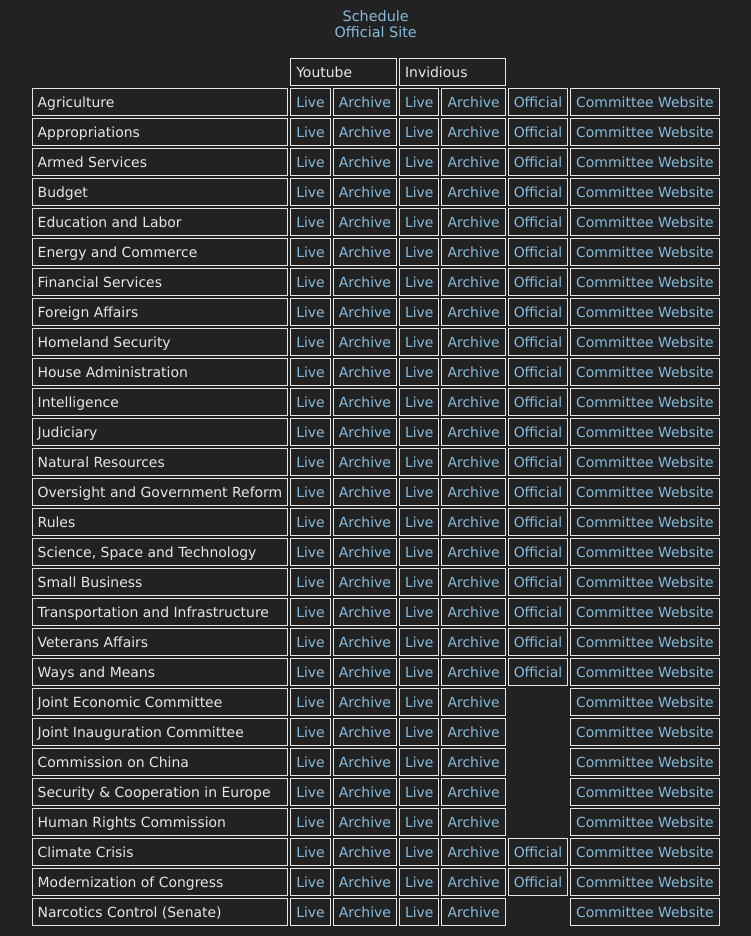
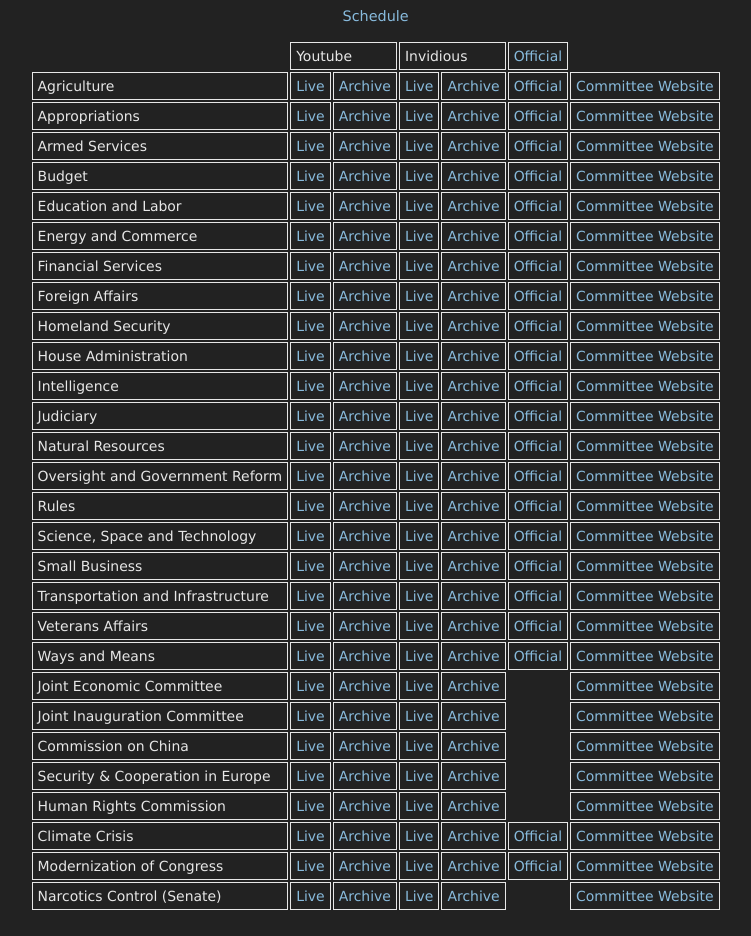
Before and after one commit to danburd/danburd.github.io, a Jekyll site: the page house.html, which Jekyll copies as it is, in a window 1280 px wide. Shown: the whole page, without its empty margins (266-1017 px from the left). Built offline with Jekyll 4.4.1, drawn with Linux system fonts in a browser that asks for light colours.

Commit message:
Update house.html

```diff
--- a/house.html
+++ b/house.html
@@ -7,14 +7,14 @@
 </head>
 <body>
 
-<a href="http://www.house.gov/legislative/">Schedule</a><br>
-<a href="https://www.congress.gov/committees/video">Official Site</a><br><br>
+<a href="http://www.house.gov/legislative/">Schedule</a><br><br>
 
 <table>
   <tr>
     <td></td>
     <td colspan="2">Youtube</td>
     <td colspan="2">Invidious</td>
+    <td><a href="https://www.congress.gov/committees/video">Official</a></td>
   <tr>
     <td>Agriculture</td>
     <td><a href="https://www.youtube.com/channel/UCOWh2WJxPywHIaccDWb8Mvg/live">Live</a></td>
```
